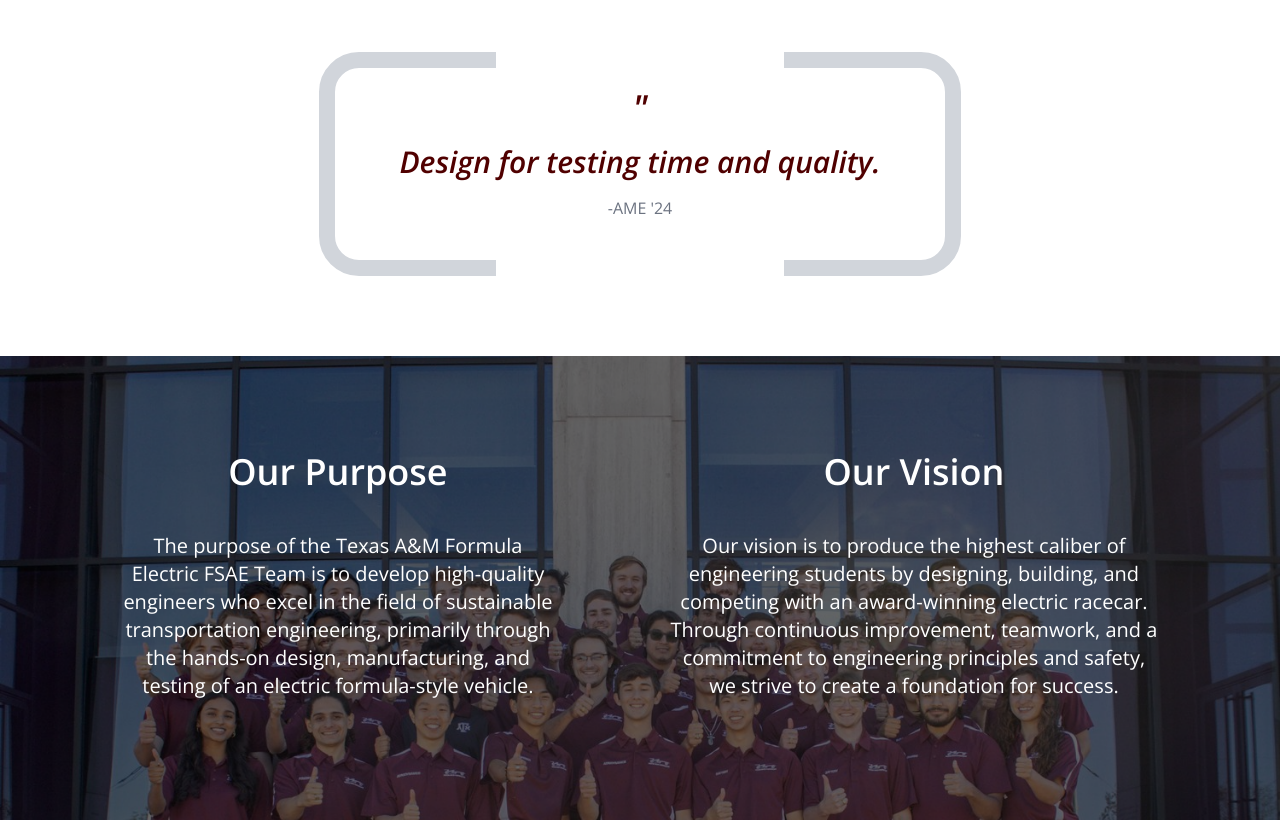
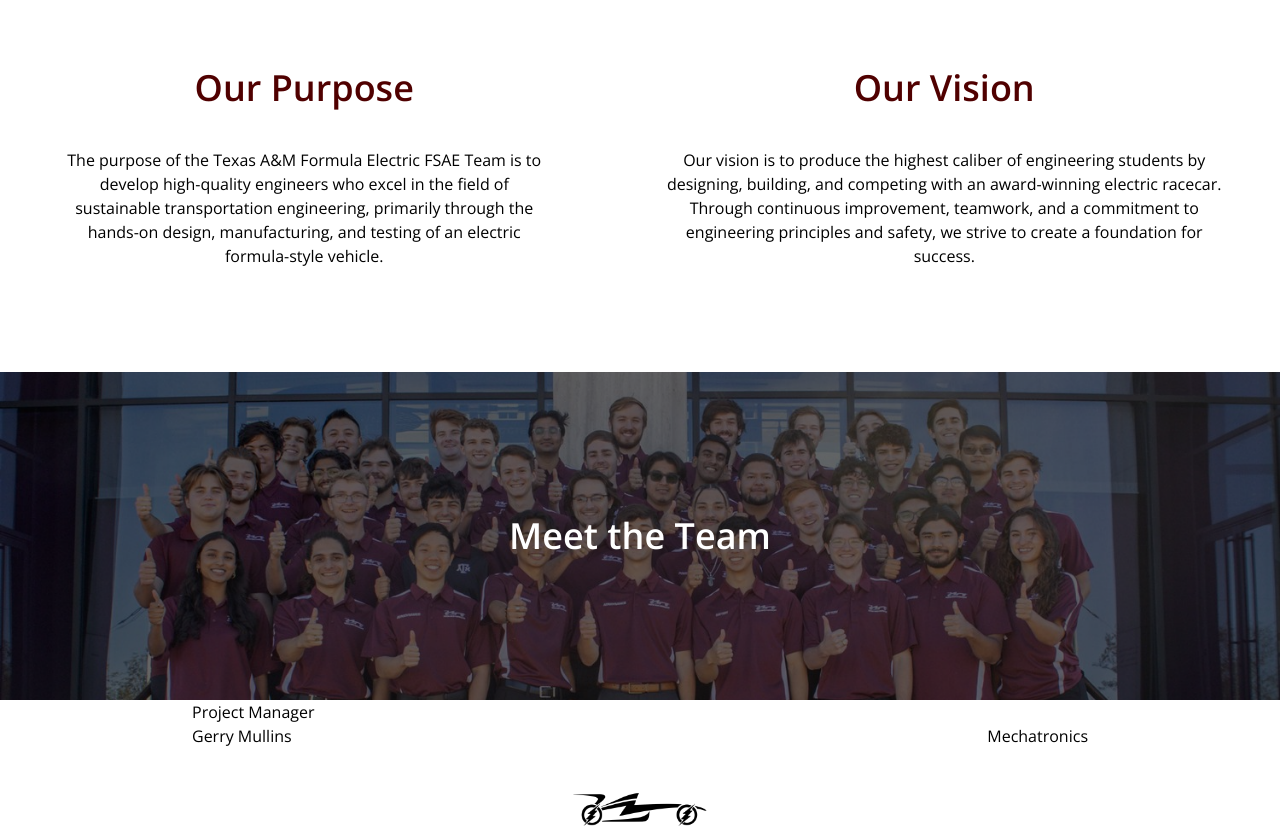
Before and after one commit to TAMU-Formula-SAE-EV/TopSecret, a Vue app: page /about in a window 1280 px wide. Shown: the part 300-1128 px from the top of the page. Built offline with nearby package versions, Linux system fonts and the light colour scheme.

Commit message:
about page

```diff
--- a/src/components/About/About.vue
+++ b/src/components/About/About.vue
@@ -1,7 +1,7 @@
 <template>
     <div class="flex flex-col justify-items-center grid">
     <!-- about us tag and picture -->
-        <div class="bg-[url('@/assets/banner.jpg')] w-full h-auto bg-cover bg-no-repeat justify-items-center grid">
+        <div class="bg-[url('@/assets/banner50.jpg')] w-full h-auto bg-cover bg-no-repeat justify-items-center grid">
 
             <!-- <div class="bg-white rounded-t-3xl w-80 h-24 text-center pt-6 mt-48 flex flex-col"> rectangle
                 <p1 class="text-2xl font-medium pb-1">
@@ -26,7 +26,7 @@
         </div>
 
         <!-- design quote -->
-        <div class="outline outline-gray-300 rounded-3xl outline-[16px] w-auto h-48 flex flex-col text-center mt-20 py-5 px-16 relative text-aggie-maroon">
+        <!-- <div class="outline outline-gray-300 rounded-3xl outline-[16px] w-auto h-48 flex flex-col text-center mt-20 py-5 px-16 relative text-aggie-maroon">
             <p class="mb-4 text-4xl font-semibold italic">
                 "
             </p>
@@ -38,13 +38,16 @@
             </p>
             <div class="absolute -top-5 left-0 right-0 h-5 w-72 bg-white mx-auto"></div>
             <div class="absolute -bottom-5 left-0 right-0 h-5 w-72 bg-white mx-auto"></div>
-        </div>
+        </div> -->
 
-        <MeetTeam class="mt-16"></MeetTeam>
+        <VisionPurpose class="my-12"></VisionPurpose>
+        <MeetTeam></MeetTeam>
+
 
     </div>
 </template>
 
 <script setup lang="ts">
     import MeetTeam from './MeetTeam.vue';
+    import VisionPurpose from './VisionPurpose.vue';
 </script>
--- a/src/components/About/MeetTeam.vue
+++ b/src/components/About/MeetTeam.vue
@@ -12,16 +12,18 @@
     </div>
   </div> -->
 
-  <div class="w-full bg-cover bg-no-repeat h-auto text-center bg-[url('@/assets/about/2024-Team60.png')] p-16 flex-row flex mt-24">
-    <div class="p-8">
-      <h1 class="font-semibold text-4xl text-white pb-4" :class="mainStore.spooky ? 'text-white decoration-sky-600' : 'decoration-aggie-maroon'">Our Purpose</h1>
-      <p class="p-6 text-xl text-white text-center">The purpose of the Texas A&M Formula Electric FSAE Team is to develop high-quality engineers who excel in the field of sustainable transportation engineering, primarily through the hands-on design, manufacturing, and testing of an electric formula-style vehicle.</p>
+  <div class="w-full bg-cover bg-no-repeat h-auto text-center bg-[url('@/assets/about/2024-Team60.png')]">
+    <h1 class="mx-auto my-36 text-white text-4xl font-semibold">Meet the Team</h1>
+  </div>
+
+  <div class="flex flex-col w-full px-48">
+    <h1>Project Manager</h1>
+    <div class="flex flex-row justify-between">
+      <p>Gerry Mullins</p>
+      <p>Mechatronics</p>
     </div>
-    <div class="p-8">
-      <h1 class="font-semibold text-4xl text-white pb-4" :class="mainStore.spooky ? 'text-white decoration-sky-600' : 'decoration-aggie-maroon'">Our Vision</h1>
-      <p class="p-6 text-xl text-white text-center">
-      Our vision is to produce the highest caliber of engineering students by designing, building, and competing with an award-winning electric racecar. Through continuous improvement, teamwork, and a commitment to engineering principles and safety, we strive to create a foundation for success.
-      </p>
+    <div class="flex flex-row">
+
     </div>
   </div>
 
--- /dev/null
+++ b/src/components/About/VisionPurpose.vue
@@ -0,0 +1,21 @@
+<template>
+    <div class="flex flex-row">
+        <div class="p-8 text-center">
+            <h1 class="font-semibold text-4xl pb-4 text-aggie-maroon" :class="mainStore.spooky ? 'text-white decoration-sky-600' : 'decoration-aggie-maroon'">Our Purpose</h1>
+            <p class="p-6 text-l text-center font-normal">The purpose of the Texas A&M Formula Electric FSAE Team is to develop high-quality engineers who excel in the field of sustainable transportation engineering, primarily through the hands-on design, manufacturing, and testing of an electric formula-style vehicle.</p>
+        </div>
+        <div class="p-8 text-center">
+            <h1 class="font-semibold text-4xl pb-4 text-aggie-maroon" :class="mainStore.spooky ? 'text-white decoration-sky-600' : 'decoration-aggie-maroon'">Our Vision</h1>
+            <p class="p-6 text-l text-center font-normal">
+            Our vision is to produce the highest caliber of engineering students by designing, building, and competing with an award-winning electric racecar. Through continuous improvement, teamwork, and a commitment to engineering principles and safety, we strive to create a foundation for success.
+            </p>
+        </div>
+    </div>
+</template>
+
+<script setup lang="ts">
+import { useMainStore } from "@/store";
+
+const mainStore = useMainStore();
+
+</script>
```
Also changed, not shown: src/assets/about/2024-Team60.png, src/assets/banner50.jpg (added).
